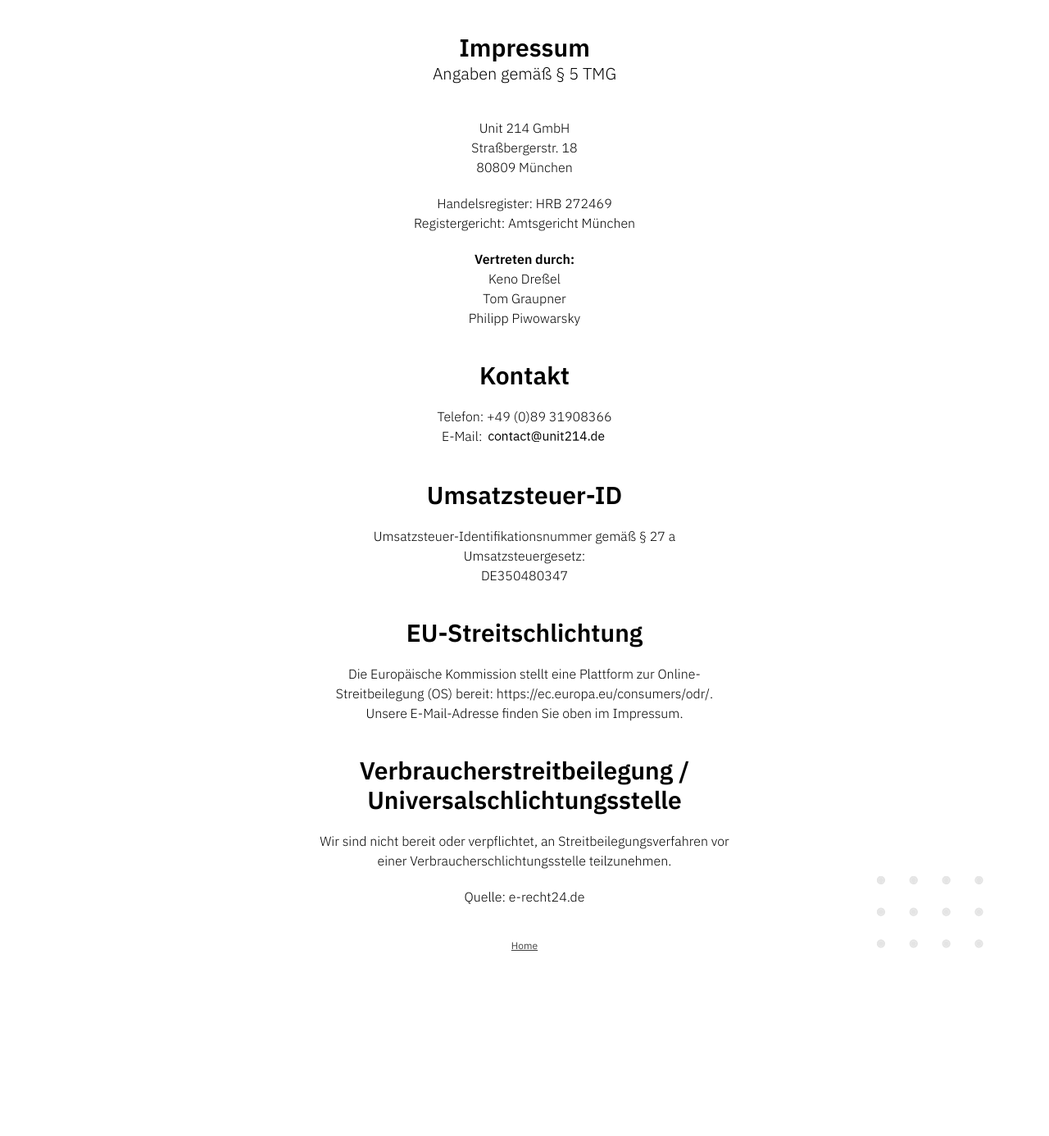
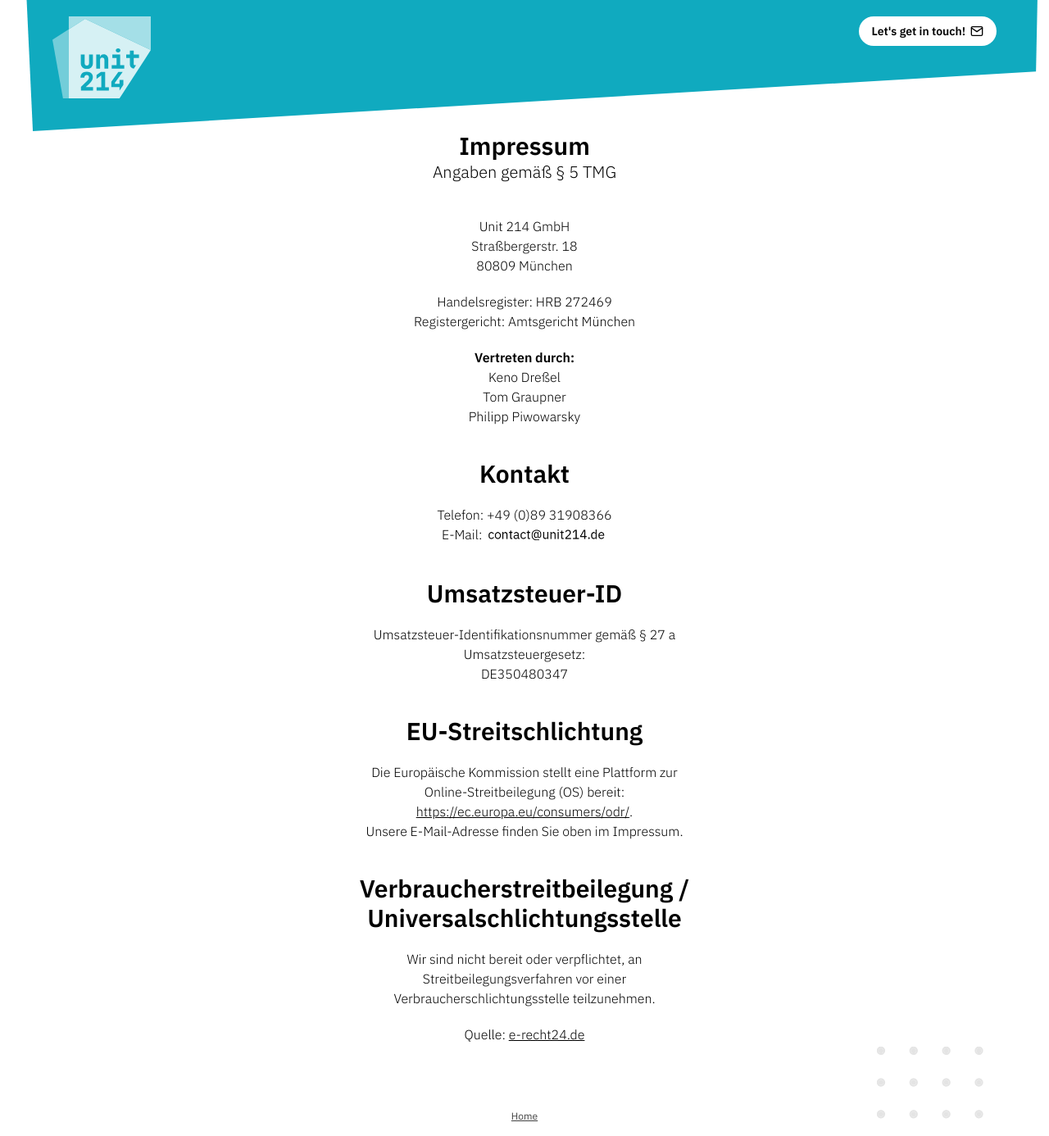
Before and after one commit to unit214/website, a Next.js app: page /imprint in a window 1280 px wide. Shown: the whole page at 82% size. Before the commit the page ends 1178 px from the top, so only its background shows below. Built offline with nearby package versions, Linux system fonts and the light colour scheme.

Commit message:
feat: add header-footer layout, add header to imprint page

```diff
--- /dev/null
+++ b/src/app/(header-footer)/imprint/page.tsx
@@ -0,0 +1,100 @@
+'use client';
+
+import Link from 'next/link';
+
+export default function ImprintPage() {
+  return (
+    <div className='font-primary flex max-w-[500px] flex-col items-center gap-10 px-10 font-light'>
+      <div className='flex flex-col items-center'>
+        <h1>Impressum</h1>
+        <span className='text-xl'>Angaben gemäß § 5 TMG</span>
+      </div>
+
+      <div className='flex flex-col items-center gap-5'>
+        <p className='text-center'>
+          Unit 214 GmbH
+          <br />
+          Straßbergerstr. 18
+          <br />
+          80809 München
+        </p>
+
+        <p className='text-center'>
+          Handelsregister: HRB 272469
+          <br />
+          Registergericht: Amtsgericht München
+        </p>
+
+        <p className='text-center'>
+          <span className='font-semibold'>Vertreten durch:</span>
+          <br />
+          Keno Dreßel
+          <br />
+          Tom Graupner
+          <br />
+          Philipp Piwowarsky
+        </p>
+      </div>
+
+      <div className='flex flex-col items-center gap-5'>
+        <h1>Kontakt</h1>
+        <p className='text-center'>
+          Telefon: +49 (0)89 31908366
+          <br />
+          E-Mail: {/* eslint-disable-next-line @next/next/no-img-element */}
+          <img
+            className='mb-1 inline-flex max-h-[20px]'
+            src='/png/contact-unit214.png'
+            alt='contact unit 214 email'
+          />
+        </p>
+      </div>
+
+      <div className='flex flex-col items-center gap-5'>
+        <h1>Umsatzsteuer-ID</h1>
+        <p className='text-center'>
+          Umsatzsteuer-Identifikationsnummer gemäß § 27 a Umsatzsteuergesetz:
+          <br />
+          DE350480347
+        </p>
+      </div>
+
+      <div className='flex flex-col items-center gap-5'>
+        <h1>EU-Streitschlichtung</h1>
+        <p className='text-center'>
+          Die Europäische Kommission stellt eine Plattform zur
+          Online-Streitbeilegung (OS) bereit:{' '}
+          <Link
+            href='https://ec.europa.eu/consumers/odr/'
+            target='_blank'
+            rel='noopener noreferrer'
+            className='underline'
+          >
+            https://ec.europa.eu/consumers/odr/
+          </Link>
+          .<br /> Unsere E-Mail-Adresse finden Sie oben im Impressum.
+        </p>
+      </div>
+      <div className='flex flex-col items-center gap-5'>
+        <h1 className='text-center'>
+          Verbraucherstreitbeilegung / Universalschlichtungsstelle
+        </h1>
+        <p className='text-center'>
+          Wir sind nicht bereit oder verpflichtet, an Streitbeilegungsverfahren
+          vor einer Verbraucherschlichtungsstelle teilzunehmen.
+        </p>
+        <p className='text-center'>
+          Quelle:{' '}
+          <Link
+            href='https://www.e-recht24.de'
+            target='_blank'
+            rel='noopener noreferrer'
+            className='underline'
+          >
+            e-recht24.de
+          </Link>
+        </p>
+      </div>
+    </div>
+  );
+}
--- /dev/null
+++ b/src/app/(header-footer)/layout.tsx
@@ -0,0 +1,24 @@
+'use client';
+import { ReactNode } from 'react';
+
+import CyanBox from '@/components/CyanBox';
+import Footer from '@/components/Footer';
+import Header from '@/components/Header';
+
+export default function HeaderFooterLayout({
+  children,
+}: {
+  children: ReactNode;
+}) {
+  return (
+    <div className='relative'>
+      <CyanBox className='fixed w-full lg:left-1/2 lg:-translate-x-1/2'>
+        <Header className='absolute bottom-10' clickOnLogoBehaviour='goHome' />
+      </CyanBox>
+      <div className='flex w-full flex-col items-center justify-center pt-[160px]'>
+        <div className='flex-1'>{children}</div>
+        <Footer text='Home' link='/' />
+      </div>
+    </div>
+  );
+}
--- a/src/app/imprint/page.tsx
+++ /dev/null
@@ -1,97 +0,0 @@
-'use client';
-
-import Link from 'next/link';
-
-import Footer from '@/components/Footer';
-
-export default function ImprintPage() {
-  return (
-    <div className='flex min-h-[100vh] w-full flex-col items-center justify-between gap-10 pt-10'>
-      <div className='font-primary flex max-w-[500px] flex-col items-center gap-10 font-light'>
-        <div className='flex flex-col items-center'>
-          <h1>Impressum</h1>
-          <span className='text-xl'>Angaben gemäß § 5 TMG</span>
-        </div>
-
-        <div className='flex flex-col items-center gap-5'>
-          <p className='text-center'>
-            Unit 214 GmbH
-            <br />
-            Straßbergerstr. 18
-            <br />
-            80809 München
-          </p>
-
-          <p className='text-center'>
-            Handelsregister: HRB 272469
-            <br />
-            Registergericht: Amtsgericht München
-          </p>
-
-          <p className='text-center'>
-            <span className='font-semibold'>Vertreten durch:</span>
-            <br />
-            Keno Dreßel
-            <br />
-            Tom Graupner
-            <br />
-            Philipp Piwowarsky
-          </p>
-        </div>
-
-        <div className='flex flex-col items-center gap-5'>
-          <h1>Kontakt</h1>
-          <p className='text-center'>
-            Telefon: +49 (0)89 31908366
-            <br />
-            E-Mail: {/* eslint-disable-next-line @next/next/no-img-element */}
-            <img
-              className='mb-1 inline-flex max-h-[20px]'
-              src='/png/contact-unit214.png'
-              alt='contact unit 214 email'
-            />
-          </p>
-        </div>
-
-        <div className='flex flex-col items-center gap-5'>
-          <h1>Umsatzsteuer-ID</h1>
-          <p className='text-center'>
-            Umsatzsteuer-Identifikationsnummer gemäß § 27 a Umsatzsteuergesetz:
-            <br />
-            DE350480347
-          </p>
-        </div>
-
-        <div className='flex flex-col items-center gap-5'>
-          <h1>EU-Streitschlichtung</h1>
-          <p className='text-center'>
-            Die Europäische Kommission stellt eine Plattform zur
-            Online-Streitbeilegung (OS) bereit:{' '}
-            <Link
-              href='https://ec.europa.eu/consumers/odr/'
-              target='_blank'
-              rel='noopener noreferrer'
-            >
-              https://ec.europa.eu/consumers/odr/
-            </Link>
-            .<br /> Unsere E-Mail-Adresse finden Sie oben im Impressum.
-          </p>
-        </div>
-        <div className='flex flex-col items-center gap-5'>
-          <h1 className='text-center'>
-            Verbraucherstreitbeilegung / Universalschlichtungsstelle
-          </h1>
-          <p className='text-center'>
-            Wir sind nicht bereit oder verpflichtet, an
-            Streitbeilegungsverfahren vor einer Verbraucherschlichtungsstelle
-            teilzunehmen.
-          </p>
-          <p className='text-center'>
-            Quelle: <a href='https://www.e-recht24.de'>e-recht24.de</a>
-          </p>
-        </div>
-      </div>
-      <Footer text='Home' link='/' />
-    </div>
-  );
-}
--- a/src/app/page.tsx
+++ b/src/app/page.tsx
@@ -1,8 +1,8 @@
 'use client';
 
 import AmberBox from '@/components/AmberBox';
-import CyanBoxAndHeader from '@/components/CyanBoxAndHeader';
 import Footer from '@/components/Footer';
+import HeaderAndMainClaim from '@/components/HeaderAndMainClaim';
 import LetsGetInTouch from '@/components/LetsGetInTouch';
 import OurMission from '@/components/OurMission';
 import Testimonials from '@/components/Testimonials';
@@ -22,7 +22,7 @@ export default function HomePage() {
     <main>
       <div className='relative'>
         <AmberBox />
-        <CyanBoxAndHeader />
+        <HeaderAndMainClaim />
         <div className='flex w-full flex-col items-center justify-center'>
           <WhatWeDo />
           <OurMission />
--- /dev/null
+++ b/src/components/CyanBox.tsx
@@ -0,0 +1,21 @@
+import { ReactNode } from 'react';
+
+import { cn } from '@/lib/utils';
+
+export default function CyanBox({
+  children,
+  className,
+}: {
+  children: ReactNode;
+  className: string;
+}) {
+  return (
+    <div className={cn('-top-[540px] z-10 lg:-top-[690px]', className)}>
+      <div className='flex w-full justify-center'>
+        <div className='bg-primary-cyan custom-angled-rectangle-cyan-animated-mobile lg:custom-angled-rectangle-cyan-animated h-[700px] w-full lg:h-[850px] lg:w-[1300px]'>
+          {children}
+        </div>
+      </div>
+    </div>
+  );
+}
--- a/src/components/Footer.tsx
+++ b/src/components/Footer.tsx
@@ -4,7 +4,7 @@ import NextImage from '@/components/NextImage';
 
 export default function Footer({ text, link }: { text: string; link: string }) {
   return (
-    <div className='relative flex w-full justify-center pb-4 lg:max-w-[1300px]'>
+    <div className='relative mt-20 flex w-full justify-center pb-4 lg:max-w-[1300px]'>
       <Link
         href={link}
         className='font-primary text-xs text-neutral-700 underline'
--- a/src/components/Header.tsx
+++ b/src/components/Header.tsx
@@ -1,15 +1,29 @@
+import Link from 'next/link';
 import { FiMail } from 'react-icons/fi';
 
 import { cn } from '@/lib/utils';
 
 import NextImage from '@/components/NextImage';
 
+function Logo() {
+  return (
+    <NextImage
+      src='/svg/unit214_bw.svg'
+      alt='unit214-logo'
+      width={120}
+      height={0}
+      useSkeleton
+    />
+  );
+}
 export default function Header({
   opacity,
   className,
+  clickOnLogoBehaviour,
 }: {
   opacity?: number;
   className?: string;
+  clickOnLogoBehaviour: 'scrollUp' | 'goHome';
 }) {
   function scrollUp() {
     window.scroll({
@@ -34,15 +48,16 @@ export default function Header({
           className
         )}
       >
-        <button onClick={scrollUp}>
-          <NextImage
-            src='/svg/unit214_bw.svg'
-            alt='unit214-logo'
-            width={120}
-            height={0}
-            useSkeleton
-          />
-        </button>
+        {clickOnLogoBehaviour === 'scrollUp' && (
+          <button onClick={scrollUp}>
+            <Logo />
+          </button>
+        )}
+        {clickOnLogoBehaviour === 'goHome' && (
+          <Link href='/'>
+            <Logo />
+          </Link>
+        )}
         <div className='grow'></div>
         <button
           className='flex h-9 w-fit items-center justify-center gap-1.5 rounded-full bg-white px-4'
--- a/src/components/LetsGetInTouch.tsx
+++ b/src/components/LetsGetInTouch.tsx
@@ -3,7 +3,7 @@ import { FiMail } from 'react-icons/fi';
 
 export default function LetsGetInTouch() {
   return (
-    <div className='pb-28 pt-14 lg:pb-48 lg:pt-16'>
+    <div className='pb-8 pt-14 lg:pb-28 lg:pt-16'>
       <Link
         className='flex w-fit items-center justify-center gap-3 rounded-full bg-black px-6 py-3 text-white lg:px-8'
         href='mailto:contact@unit214.de'
```
Also changed, not shown: src/app/(header-footer)/imprint/layout.tsx (renamed from src/app/imprint/layout.tsx, +2 -5 lines), src/app/layout.tsx (+2 -5 lines), src/components/HeaderAndMainClaim.tsx (renamed from src/components/CyanBoxAndHeader.tsx, +11 -10 lines).
